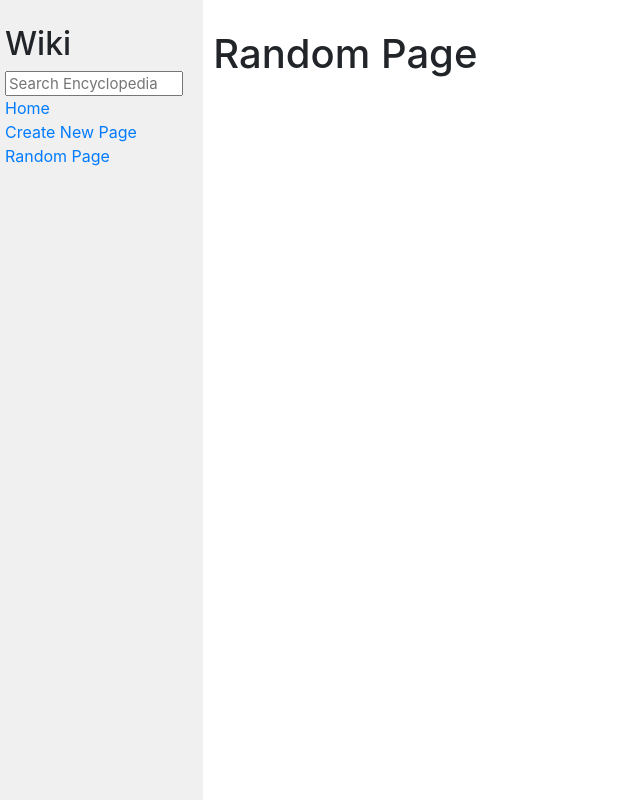
After one commit to QubeUK/CS50W, a Django app: page //random in a window 1280 px wide. The commit adds this page. Shown: the whole page, without its empty margins (0-640 px from the left). Run offline with Django 3.2, Linux system fonts and the light colour scheme; some libraries are stand-ins or nearby versions.

Commit message:
Updated URLS

```diff
--- a/Project1/encyclopedia/templates/encyclopedia/layout.html
+++ b/Project1/encyclopedia/templates/encyclopedia/layout.html
@@ -22,7 +22,7 @@
                     <a href="{% url 'new_page' %}">Create New Page</a>
                 </div>
                 <div>
-                    Random Page
+                    <a href="{% url 'new_page' %}">Random Page</a>
                 </div>
                 {% block nav %}
                 {% endblock %}
--- /dev/null
+++ b/Project1/encyclopedia/templates/encyclopedia/random.html
@@ -0,0 +1,8 @@
+{% extends "encyclopedia/layout.html" %}
+
+{% block body %}
+    <h1>Random Page</h1>
+
+
+
+{% endblock %}
--- a/Project1/encyclopedia/urls.py
+++ b/Project1/encyclopedia/urls.py
@@ -4,6 +4,7 @@ from . import views
 
 urlpatterns = [
     path("", views.index, name="index"),
-    path("", views.new_page, name="new_page")
+    path("/new_page", views.new_page, name="new_page"),
+    path("/random", views.random, name="random")
 
 ]
--- a/Project1/encyclopedia/views.py
+++ b/Project1/encyclopedia/views.py
@@ -9,6 +9,11 @@ def index(request):
     })
 
 def new_page(request):
-    return render(request,"encyclopedia/new_page.html", {
-        "entries":util.save_entry()
+    return render(request, "encyclopedia/new_page.html", {
+        #"title, contents":util.save_entry()
     })
+
+def random(request):
+    return render(request, "encyclopedia/random.html", {
+        #"title, contents":util.get_entry()
+    })
```
Also changed, not shown: Project1/db.sqlite3.
